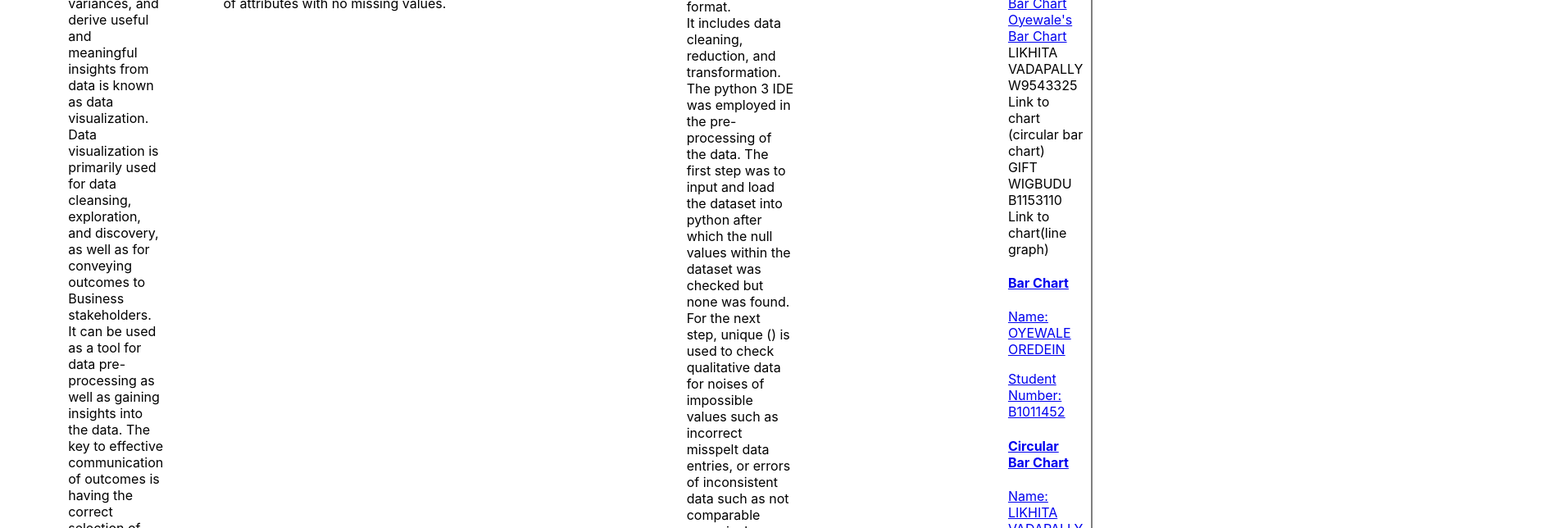
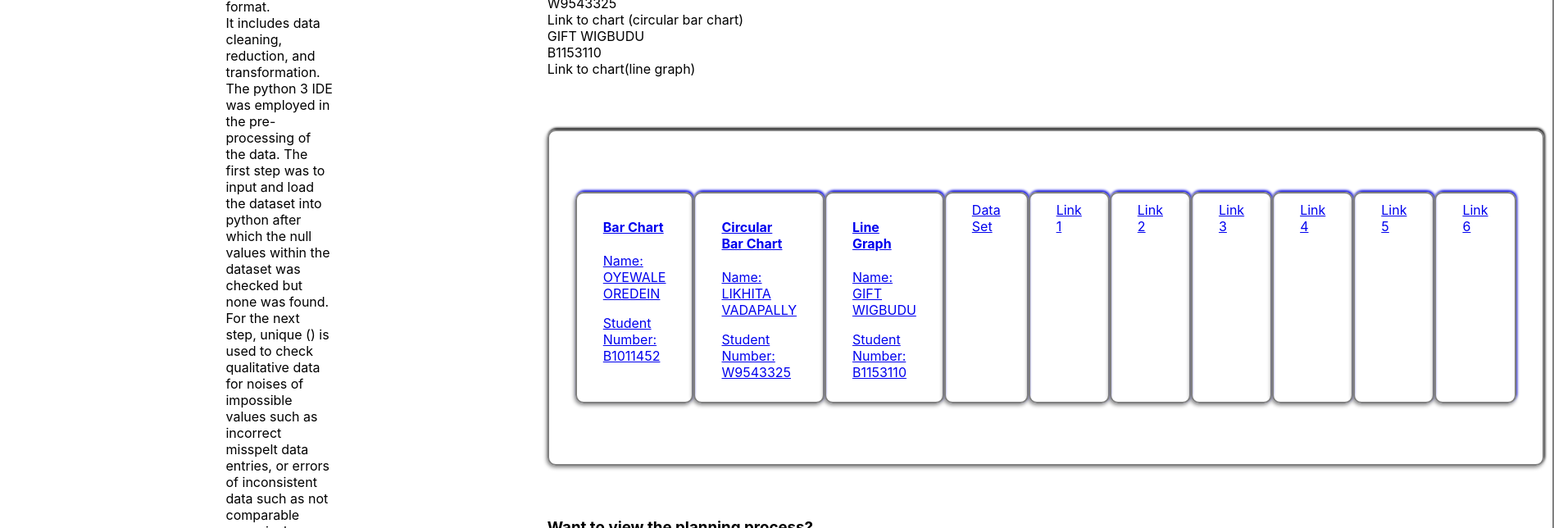
Before and after one commit to Sir-Newton/BBsTeams, a Next.js app in the folder BBsTeams/: page / in a window 1280 px wide. Shown: the top 644 px of the page at 82% size, 1896 px wide, since content can reach past the window. Built offline with nearby package versions, Linux system fonts and the light colour scheme.

Commit message:
Update index.js

```diff
--- a/BBsTeams/pages/index.js
+++ b/BBsTeams/pages/index.js
@@ -76,29 +76,37 @@ return (
 
 
 
-            <div class="charts">
-            <a class="chart" href="./Oyewale_Bar_Chart/index.html">
+            <div class="card">
+            <a class="card" href="./Oyewale_Bar_Chart/index.html">
                 <div>
                     <h4 class="chart-title">Bar Chart</h4>
                     <p class="chart-paragraph">Name: OYEWALE OREDEIN</p>
                     <p class="chart-paragraph">Student Number: B1011452</p>
                 </div>
             </a>
-            <a class="chart" href="./GodspowerWodi-B1257513/index.html">
+            <a class="card" href="./GodspowerWodi-B1257513/index.html">
                 <div>
                     <h4 class="chart-title">Circular Bar Chart</h4>
                     <p class="chart-paragraph">Name: LIKHITA VADAPALLY </p>
                     <p class="chart-paragraph">Student Number: W9543325</p>
                 </div>
             </a>
-            <a class="chart" href="./BBsTeams/superstore_DATASET.xlsx">
+            <a class="card" href="./BBsTeams/superstore_DATASET.xlsx">
                 <div>
                     <h4 class="chart-title">Line Graph</h4>
                     <p class="chart-paragraph">Name: GIFT WIGBUDU</p>
                     <p class="chart-paragraph">Student Number: B1153110</p>
                 </div>
             </a>
-           <a class="chart" href="./BBsTeams/superstore_DATASET.xlsx"> Data Set </a>
+           <a class="card" href="./BBsTeams/superstore_DATASET.xlsx"> Data Set </a>
+
+
+     <a class="card" href="./https://github.com/Sir-Newton/BBsTeams/blob/16abd063beb56bb8cd30337f776ea003e338e770/BBsTeams/teammates/Oyewale_Bar_Chart/index.html"> Link 1 </a>
+     <a class="card" href="./https://github.com/Sir-Newton/BBsTeams/blob/16abd063beb56bb8cd30337f776ea003e338e770/BBsTeams/teammates/Oyewale_Bar_Chart/index.html"> Link 2 </a>
+     <a class="card" href="./https://github.com/Sir-Newton/BBsTeams/blob/16abd063beb56bb8cd30337f776ea003e338e770/BBsTeams/teammates/Oyewale_Bar_Chart/index.html"> Link 3 </a>
+     <a class="card" href="./https://github.com/Sir-Newton/BBsTeams/blob/16abd063beb56bb8cd30337f776ea003e338e770/BBsTeams/teammates/Oyewale_Bar_Chart/index.html"> Link 4 </a>
+     <a class="card" href="./https://github.com/Sir-Newton/BBsTeams/blob/16abd063beb56bb8cd30337f776ea003e338e770/BBsTeams/teammates/Oyewale_Bar_Chart/index.html"> Link 5 </a>
+     <a class="card" href="./https://github.com/Sir-Newton/BBsTeams/blob/16abd063beb56bb8cd30337f776ea003e338e770/BBsTeams/teammates/Oyewale_Bar_Chart/index.html"> Link 6 </a>
         </div>
         <div class="scrum-link">
             <h3>Want to view the planning process?</h3>
```
